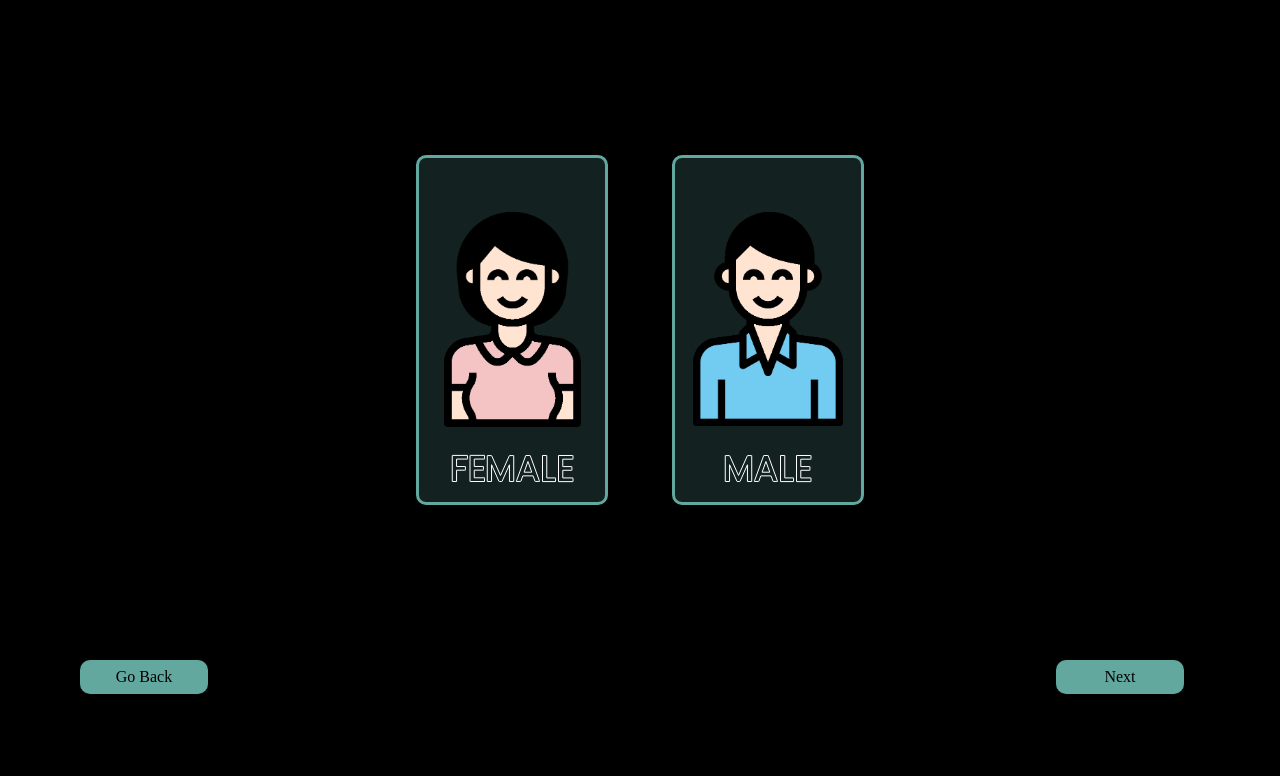
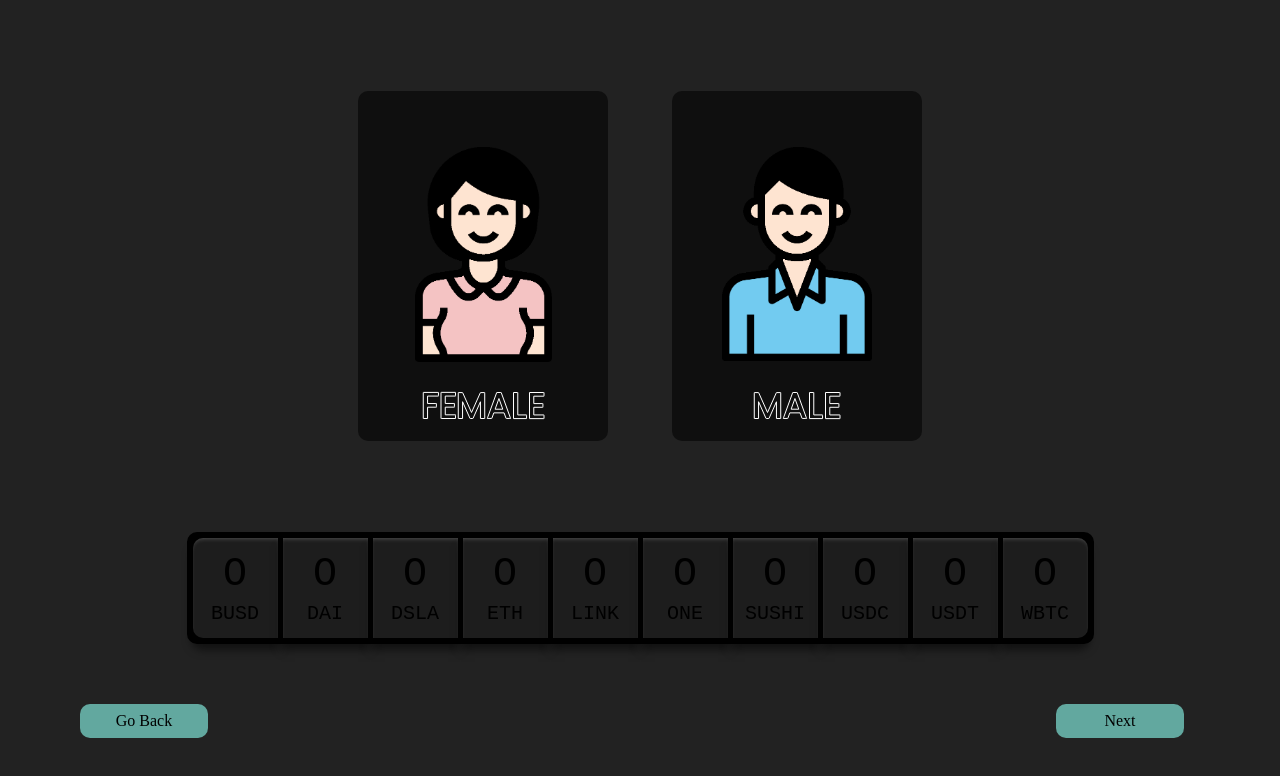
Before and after one commit to Project-Alchemists/chainlink-hack, a React (Create React App) app in the folder frontend/: page /character in a window 1280 px wide. Shown: the top 776 px of the page. Built offline with nearby package versions, Linux system fonts and the light colour scheme.

Commit message:
buttons and styling

```diff
--- a/frontend/src/App.css
+++ b/frontend/src/App.css
@@ -4,8 +4,18 @@
   box-sizing: border-box;
 }
 body {
-  background-color: black;
+  background-color: #222222;
   text-align: center;
+}
+
+#selected{
+  transform: scale(1.1);
+  background-color: #62a89f33;
+  border: 2px solid #62a89f;
+}
+
+#un{
+  border: 2px solid transparent;
 }
 .home-bar {
   height: 80px;
@@ -57,7 +67,7 @@ body {
 }
 .player-select {
   height: 500px;
-  margin: 5rem 20rem;
+  margin: 1rem 0 1rem 0;
   text-align: center;
   display: flex;
   flex-direction: row;
@@ -66,12 +76,13 @@ body {
   align-items: center;
 }
 .player-select-box {
+  cursor: pointer;
   height: 350px;
-  width: 30%;
-  border: solid #62a89f;
+  width: 250px;
   border-radius: 10px;
   position: relative;
-  background-color: #62a89f33;
+  background-color: rgb(15, 15, 15);
+  /* background-color: #1d1d1d; */
   transition: 0.5s ease-in-out;
 }
 
@@ -137,6 +148,7 @@ body {
   all: unset;
   background-color: transparent;
   cursor: pointer;
+  z-index: 999;
 }
 /* SVG gender styling */
 
@@ -253,3 +265,117 @@ body {
   stroke-dashoffset: 79px;
   animation: stroke-anim 2s ease forwards 1s;
 }
+
+/* SVG end */
+.crypto-main{
+  margin-bottom: 60px;
+  display: flex;
+  justify-content: center;
+}
+.crypto-select{
+  border: 6px solid black;
+  background-color: black;
+  display: grid;
+  grid-gap: 10px 5px;
+  border-radius: 10px;
+}
+.crypto-button{
+  all: unset;
+  width: 85px;
+  font-size: 20px;
+  font-family: monospace;
+  height: 100px;
+  margin: auto;
+  background-color: #1d1d1d;
+  box-shadow: 0px 10px 8px 2px rgba(0, 0, 0, 0.5), inset 0px 3px 5px -3px rgba(255, 255, 255, 0.295);
+  display: flex;
+  flex-direction: column;
+  justify-content: center;
+  transition: 0.3s all;
+  cursor: pointer;
+}
+
+.crypto-logo{
+  margin-bottom: 5px;
+  font-size: 40px;
+}
+
+.button-press{
+  background-color: rgb(15, 15, 15);
+  color: #62a89f;
+  box-shadow: inset 0px 0px 5px 0px black;
+  text-shadow: #94fdef 0px 0 20px;
+}
+
+#grid-1{
+  grid-row-start: 1;
+  grid-row-end: 2;
+  grid-column-start: 1;
+  grid-column-end: 2;
+  border-radius: 10px 0 0 10px;
+}
+
+#grid-2{
+  grid-row-start: 1;
+  grid-row-end: 2;
+  grid-column-start: 2;
+  grid-column-end: 3;
+}
+
+#grid-3{
+  grid-row-start: 1;
+  grid-row-end: 2;
+  grid-column-start: 3;
+  grid-column-end: 4;
+}
+
+#grid-4{
+  grid-row-start: 1;
+  grid-row-end: 2;
+  grid-column-start: 4;
+  grid-column-end: 5;
+}
+
+#grid-5{
+  grid-row-start: 1;
+  grid-row-end: 2;
+  grid-column-start: 5;
+  grid-column-end: 6;
+}
+
+#grid-6{
+  grid-row-start: 1;
+  grid-row-end: 2;
+  grid-column-start: 6;
+  grid-column-end: 7;
+}
+
+#grid-7{
+  grid-row-start: 1;
+  grid-row-end: 2;
+  grid-column-start: 7;
+  grid-column-end: 8;
+}
+
+#grid-8{
+  grid-row-start: 1;
+  grid-row-end: 2;
+  grid-column-start: 8;
+  grid-column-end: 9;
+
+}
+
+#grid-9{
+  grid-row-start: 1;
+  grid-row-end: 2;
+  grid-column-start: 9;
+  grid-column-end: 10;
+}
+
+#grid-10{
+  grid-row-start: 1;
+  grid-row-end: 2;
+  grid-column-start: 10;
+  grid-column-end: 11;
+  border-radius: 0 10px 10px 0;
+}
--- a/frontend/src/components/Character.jsx
+++ b/frontend/src/components/Character.jsx
@@ -12,10 +12,45 @@ export default function Character() {
 
   const [g_flipped, setG_flipped] = useState(false);
   const [b_flipped, setB_flipped] = useState(false);
+
+  const [selectedChar, setSelected] = useState([false, false]);
+  const [crypto, setCrypto] = useState([
+    false,
+    false,
+    false,
+    false,
+    false,
+    false,
+    false,
+    false,
+    false,
+    false,
+  ]);
+
+  const handleCrypto = (input) => {
+    var temp = [];
+
+    for (let i = 0; i < crypto.length; i++) {
+      temp[i] = false;
+    }
+
+    crypto[input] ? (temp[input] = false) : (temp[input] = true);
+
+    setCrypto(temp);
+  };
+
   return (
-    <>
+    <div className="main-screen">
       <div className="player-select">
-        <div className="player-select-box">
+        <div
+          className="player-select-box"
+          id={selectedChar[0] ? "selected" : "un"}
+          onClick={() => {
+            selectedChar[0]
+              ? setSelected([false, false])
+              : setSelected([true, false]);
+          }}
+        >
           <div className="button-div">
             <button
               className="flip-button"
@@ -86,7 +121,15 @@ export default function Character() {
             </svg>
           </div>
         </div>
-        <div className="player-select-box">
+        <div
+          className="player-select-box"
+          id={selectedChar[1] ? "selected" : "un"}
+          onClick={() => {
+            selectedChar[1]
+              ? setSelected([false, false])
+              : setSelected([false, true]);
+          }}
+        >
           <div className="button-div">
             <button
               className="flip-button"
@@ -100,7 +143,9 @@ export default function Character() {
           </div>
             <div
               className={
-              b_flipped ? "player-select-image flipped" : "player-select-image"
+                b_flipped
+                  ? "player-select-image flipped"
+                  : "player-select-image"
               }
             >
               <div className="flip-card-front">
@@ -114,8 +159,8 @@ export default function Character() {
                 <div className="back-title">More Info</div>
                 <div className="back-description">
                   Lorem ipsum dolor sit, amet consectetur adipisicing elit. Quia
-                doloribus unde voluptatibus repellendus explicabo delectus illum
-                reiciendis quaerat? Labore, molestiae.
+                  doloribus unde voluptatibus repellendus explicabo delectus
+                  illum reiciendis quaerat? Labore, molestiae.
                 </div>
               </div>
             </div>
@@ -147,8 +192,114 @@ export default function Character() {
                 />
               </svg>
             </div>
+
         </div>
       </div>
+      <div className="crypto-main">
+        <div className="crypto-select">
+          <button
+            onClick={() => handleCrypto(0)}
+            className={
+              crypto[0] ? "crypto-button button-press" : "crypto-button"
+            }
+            id="grid-1"
+          >
+            <div className="crypto-logo">O</div>
+            <div className="crypto-name">BUSD</div>
+          </button>
+          <button
+            onClick={() => handleCrypto(1)}
+            className={
+              crypto[1] ? "crypto-button button-press" : "crypto-button"
+            }
+            id="grid-2"
+          >
+            <div className="crypto-logo">O</div>
+            <div className="crypto-name">DAI</div>
+          </button>
+          <button
+            onClick={() => handleCrypto(2)}
+            className={
+              crypto[2] ? "crypto-button button-press" : "crypto-button"
+            }
+            id="grid-3"
+          >
+            <div className="crypto-logo">O</div>
+            <div className="crypto-name">DSLA</div>
+          </button>
+          <button
+            onClick={() => handleCrypto(3)}
+            className={
+              crypto[3] ? "crypto-button button-press" : "crypto-button"
+            }
+            id="grid-4"
+          >
+            <div className="crypto-logo">O</div>
+            <div className="crypto-name">ETH</div>
+          </button>
+          <button
+            onClick={() => handleCrypto(4)}
+            className={
+              crypto[4] ? "crypto-button button-press" : "crypto-button"
+            }
+            id="grid-5"
+          >
+            <div className="crypto-logo">O</div>
+            <div className="crypto-name">LINK</div>
+          </button>
+          <button
+            onClick={() => handleCrypto(5)}
+            className={
+              crypto[5] ? "crypto-button button-press" : "crypto-button"
+            }
+            id="grid-6"
+          >
+            <div className="crypto-logo">O</div>
+            <div className="crypto-name">ONE</div>
+          </button>
+          <button
+            onClick={() => handleCrypto(6)}
+            className={
+              crypto[6] ? "crypto-button button-press" : "crypto-button"
+            }
+            id="grid-7"
+          >
+            <div className="crypto-logo">O</div>
+            <div className="crypto-name">SUSHI</div>
+          </button>
+          <button
+            onClick={() => handleCrypto(7)}
+            className={
+              crypto[7] ? "crypto-button button-press" : "crypto-button"
+            }
+            id="grid-8"
+          >
+            <div className="crypto-logo">O</div>
+            <div className="crypto-name">USDC</div>
+          </button>
+          <button
+            onClick={() => handleCrypto(8)}
+            className={
+              crypto[8] ? "crypto-button button-press" : "crypto-button"
+            }
+            id="grid-9"
+          >
+            <div className="crypto-logo">O</div>
+            <div className="crypto-name">USDT</div>
+          </button>
+          <button
+            onClick={() => handleCrypto(9)}
+            className={
+              crypto[9] ? "crypto-button button-press" : "crypto-button"
+            }
+            id="grid-10"
+          >
+            <div className="crypto-logo">O</div>
+            <div className="crypto-name">WBTC</div>
+          </button>
+        </div>
+      </div>
+
       <div className="btn-grp">
         <div className="back-btn" onClick={goBackFunc}>
           Go Back
@@ -157,6 +308,6 @@ export default function Character() {
           Next
         </div>
       </div>
-    </>
+    </div>
   );
 }
```
Also changed, not shown: frontend/src/images/adult boy.svg, frontend/src/images/adult girl.svg. Lines whose indentation alone changed are shown as unchanged.
